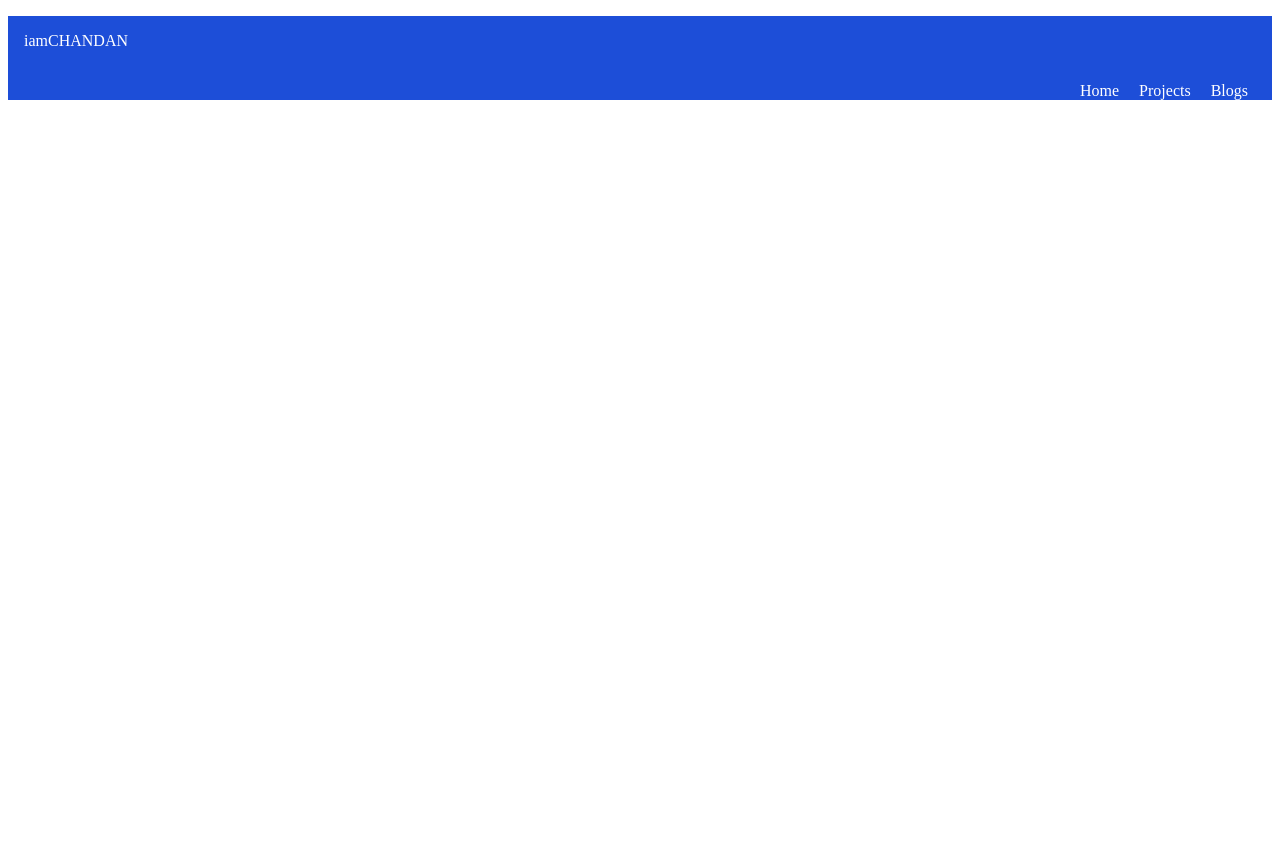
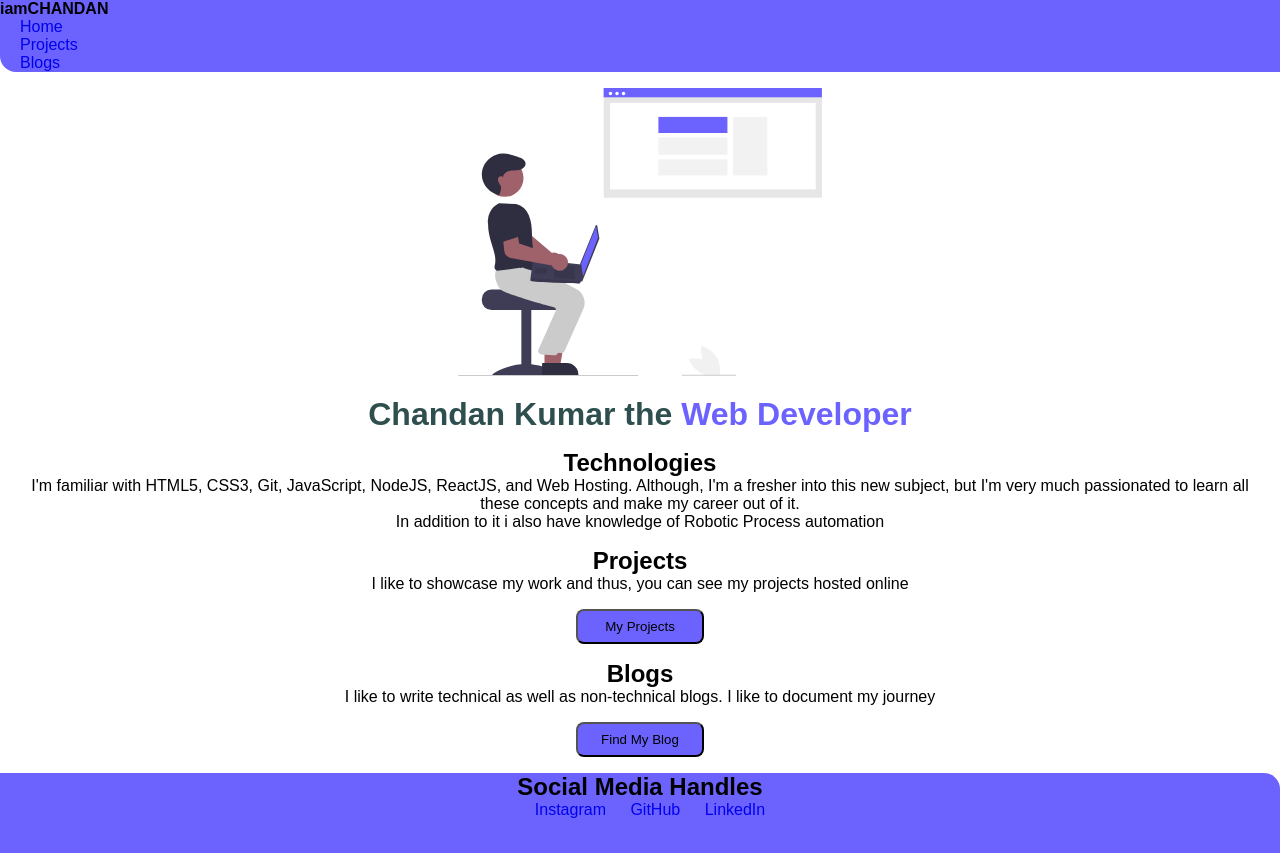
Before and after one commit to chandan-01/Chandan-s-Portfolio, a plain HTML site: page index.html in a window 1280 px wide. Before the commit the page ends 800 px from the top, so only its background shows below. Drawn offline with Linux system fonts and the light colour scheme.

Commit message:
some changes in html

```diff
--- a/index.html
+++ b/index.html
@@ -1,17 +1,22 @@
 <!DOCTYPE html>
 <html lang="en">
+
 <head>
     <meta charset="UTF-8">
     <meta http-equiv="X-UA-Compatible" content="IE=edge">
     <meta name="viewport" content="width=device-width, initial-scale=1.0">
     <title>Home</title>
+    <link rel="preconnect" href="https://fonts.googleapis.com">
+    <link rel="preconnect" href="https://fonts.gstatic.com" crossorigin>
+    <link href="https://fonts.googleapis.com/css2?family=Noto+Sans&display=swap" rel="stylesheet">
     <link rel="stylesheet" href="style.css">
 </head>
+
 <body>
     <header>
         <nav>
+            <p><strong>iamCHANDAN</strong></p>
             <div>
-        <p>iamCHANDAN</p>
                 <ul>
                     <li><a class="link" href="/">Home</a></li>
                     <li><a class="link" href="/">Projects</a></li>
@@ -20,11 +25,51 @@
             </div>
         </nav>
     </header>
+
+
     <main>
-<img src="" alt="">
+        <div class="Image-div">
+            <img class="Image-main" src="Images\webdev.svg" alt="img">
+            <h1><strong>Chandan Kumar the <span class="colour-Webdev">Web Developer</span></strong></h1>
+        </div>
+
+        <section class="container-outer Technologies">
+            <div>
+                <h2><strong>Technologies</strong></h2>
+                <p>I'm familiar with HTML5, CSS3, Git, JavaScript, NodeJS, ReactJS, and Web Hosting. Although, I'm a
+                    fresher
+                    into this new subject, but I'm very much passionated to learn all these concepts and make my career
+                    out
+                    of it.<br>
+                    In addition to it i also have knowledge of Robotic Process automation </p>
+            </div>
+        </section>
+        <section class="container-outer Projects">
+            <div>
+                <h2><strong>Projects</strong></h2>
+                <p>I like to showcase my work and thus, you can see my projects hosted online </p>
+                <button class="button">My Projects</button>
+            </div>
+
+        </section>
+        <section class="container-outer Blogs">
+                <div>
+                    <h2><strong>Blogs</strong></h2>
+                    <p>I like to write technical as well as non-technical blogs. I like to document my journey</p>
+                    <button class="button">Find My Blog</button>
+                </div>
+
+        </section>
+
     </main>
+
+
     <footer>
-
+        <h2><strong>Social Media Handles</strong></h2>
+<a class="link" href="/">Instagram</a>
+<a class="link" href="/">GitHub</a>
+<a class="link" href="/">LinkedIn</a>
     </footer>
 </body>
+
 </html>
--- a/style.css
+++ b/style.css
@@ -1,21 +1,50 @@
-nav{
-    background-color: #1d4ed8;
-    color: white;
+*{
+margin: 0;padding: 0;
+font-family: 'Montserrat', sans-serif;
 }
-nav ul{
-    list-style: none;
-    text-align: right;
-    margin: 1rem;
+:root {
+    --theme-color-purple: #6C63FF;
+    --white: #ffffff;
+  }
+
+header{
+    background-color:var(--theme-color-purple);
+    border-bottom-left-radius: 1rem;
 }
-nav li{
-    display: inline;
-    padding: 0.5rem;
+.Image-main{
+  height: 18rem;
+  margin: 1rem;
+}
+.Image-div{
+  text-align: center;
+}
+.colour-Webdev{
+  color: var(--theme-color-purple);
+}
+.Image-div h1{
+color:darkslategrey;
+}
+.container-outer{
+  text-align: center;
+  margin: 1rem;
+}
+
+.button{
+  margin-top: 1rem;
+  background-color: var(--theme-color-purple);
+  padding: 0.5rem;
+  border-radius: 0.5rem;
+  width: 8rem;
+}
+footer{
+  background-color: var(--theme-color-purple);
+  height: 5rem;
+  border-top-right-radius:1rem ;
+  text-align: center;
+
 }
 .link{
-    color: white;
-    text-decoration: none;
-}
-p{
-    padding: 1rem;
+  margin-left: 20px;
+  text-decoration: none;
 
 }
```
Also changed, not shown: Images/webdev.svg (added). Lines whose indentation alone changed are shown as unchanged.
